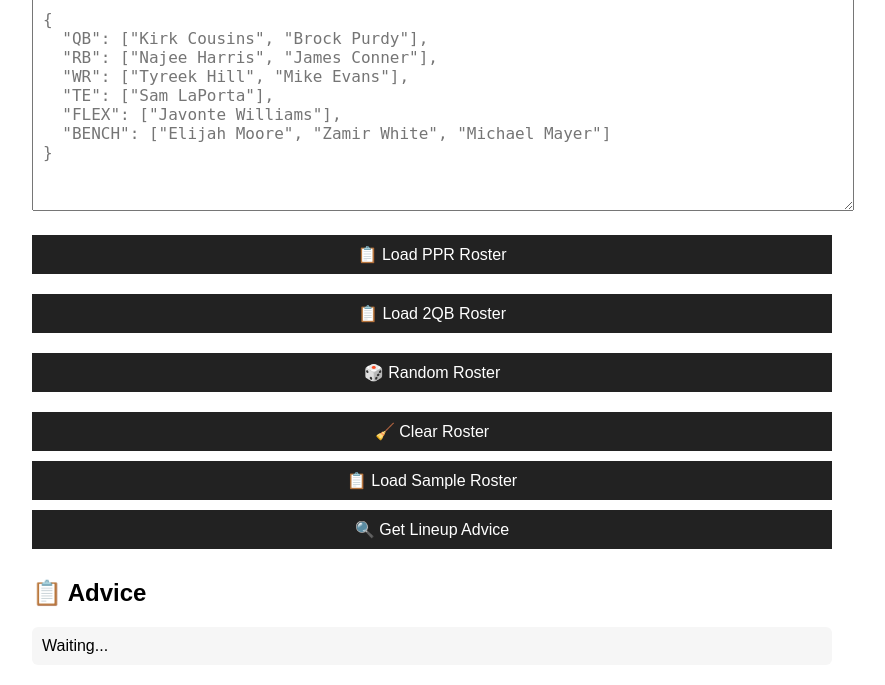
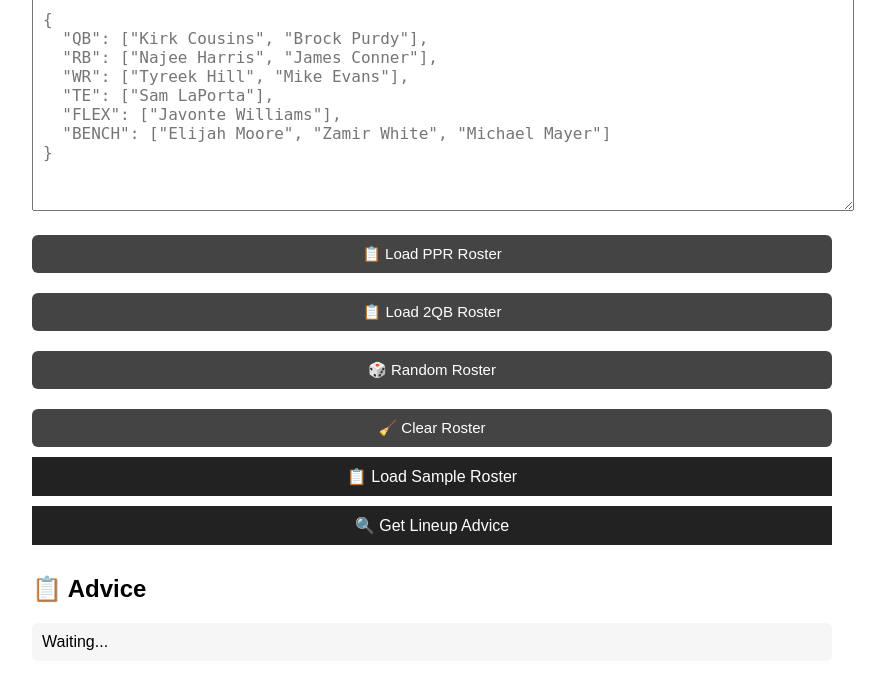
Before and after one commit to SunDevilATB/fantasy-gpt-coach, a Flask app: page /ui in a window 1280 px wide. Shown: the part 277-962 px from the top of the page, without its empty margins (208-1093 px from the left). After the commit the page ends 927 px from the top, so only its background shows below. Run offline with Flask 3, Linux system fonts and the light colour scheme.

Commit message:
Style sample roster buttons

```diff
--- a/templates/index.html
+++ b/templates/index.html
@@ -11,6 +11,33 @@
     .output { background: #f6f6f6; padding: 10px; border-radius: 6px; margin-top: 10px; }
     .pos { font-weight: bold; margin-top: 10px; }
     ul { padding-left: 20px; }
+	.button-row {
+  display: flex;
+  flex-wrap: wrap;
+  gap: 10px;
+  margin-top: 10px;
+}
+
+.button-row button {
+  background-color: #444;
+  color: #fff;
+  border: none;
+  padding: 10px 14px;
+  border-radius: 6px;
+  font-size: 15px;
+  cursor: pointer;
+  transition: background-color 0.2s ease;
+}
+
+.button-row button:hover {
+  background-color: #222;
+}
+@media (max-width: 500px) {
+  .button-row {
+    flex-direction: column;
+  }
+}
+
   </style>
 </head>
 <body>
@@ -44,7 +71,7 @@
   "FLEX": ["Javonte Williams"],
   "BENCH": ["Elijah Moore", "Zamir White", "Michael Mayer"]
 }'></textarea>
-<div style="display: flex; gap: 10px; flex-wrap: wrap; margin-top: 10px;">
+<div class="button-row">
   <button onclick="loadSampleRoster('ppr')">📋 Load PPR Roster</button>
   <button onclick="loadSampleRoster('2qb')">📋 Load 2QB Roster</button>
   <button onclick="loadSampleRoster('random')">🎲 Random Roster</button>
```
